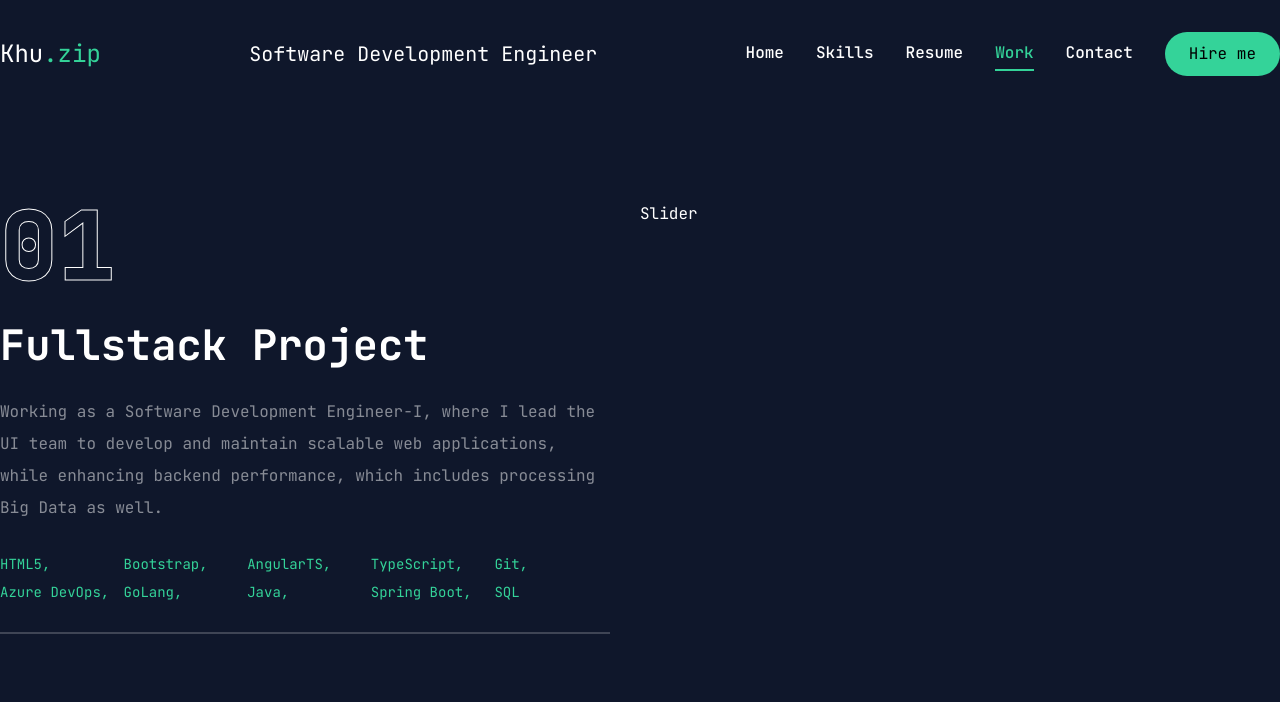
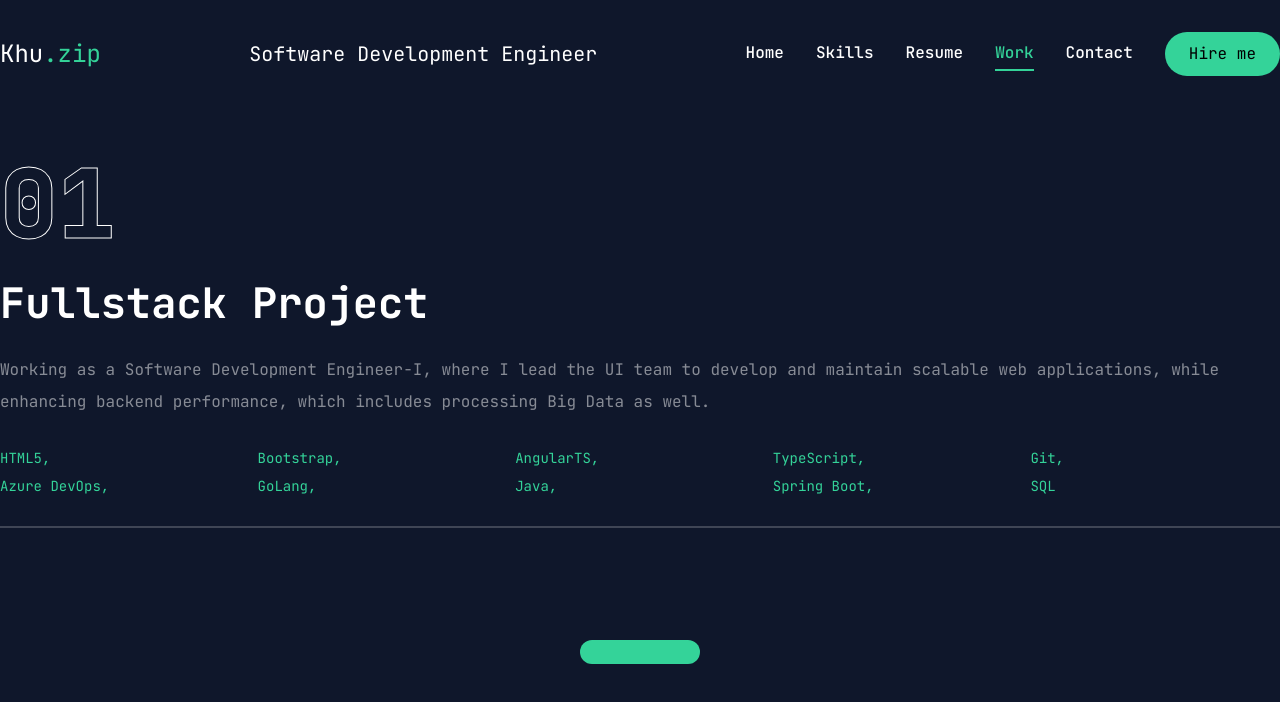
Before and after one commit to CyberKP03/e-portfolio, a Next.js app: page /work in a window 1280 px wide. Shown: the top 702 px of the page. Built offline with nearby package versions, Linux system fonts and the light colour scheme.

Commit message:
Refactor code structure for improved readability and maintainability

```diff
--- a/app/work/page.jsx
+++ b/app/work/page.jsx
@@ -20,6 +20,15 @@ import Image from "next/image";
 
 const Work = () => {
   const [project, setProjects] = useState(projects[0]);
+
+  const handleProjectChange = (swiper) => {
+    //get current slide's index
+    console.log(swiper);
+    const currentIndex = swiper.activeIndex;
+    //set project to the current slide's index
+    console.log(currentIndex);
+    setProjects(projects[currentIndex]);
+  }
   return (
     <motion.section
       initial={{ opacity: 0 }}
@@ -31,7 +40,7 @@ const Work = () => {
     >
       <div className="container mx-auto">
         <div className="flex flex-col xl:flex-row xl:gap-[30px] h-[50%]">
-          <div className="w-full xl:w-[50%] xl:h-[460px] flex flex-col xl:justify-between order-2 xl:order-none">
+          <div className="w-full xl:h-[460px] flex flex-col xl:justify-between order-2 xl:order-none">
             <div className="flex flex-col gap-[30px]">
               {/* outline num */}
               <div className="text-8xl leading-none font-extrabold text-transparent text-outline">
@@ -59,13 +68,23 @@ const Work = () => {
               {/* button */}
             </div>
           </div>
-          <div className="w-full xl:w-[50%]">
-            <Swiper>
-              {projects.map((item, index) => {
-                return <SwiperSlide key={index}>Slider</SwiperSlide>;
-              })}
-            </Swiper>
-          </div>
+        </div>
+        <div className="flex justify-center items-center xl:h-[120px] h-[80px]">
+          <Swiper
+            spaceBetween={30}
+            slidesPerView={1}
+            className="mb-12 w-[120px] h-[24px]" // fixed width and height
+            onSlideChange={handleProjectChange}
+          >
+            {projects.map((item, index) => (
+              <SwiperSlide
+                key={index}
+                className="flex justify-center items-center w-full h-full"
+              >
+                <div className="w-[120px] h-[24px] flex justify-center items-center bg-accent rounded-full"></div>
+              </SwiperSlide>
+            ))}
+          </Swiper>
         </div>
       </div>
     </motion.section>
--- a/config/configurations.js
+++ b/config/configurations.js
@@ -379,7 +379,7 @@ export const projects = [
   },
   {
     num: "02",
-    category: "frontend",
+    category: "frontend / game development",
     title: "Aegon Studio | Official Website",
     description: `Was one of the founding partners, responsible for making the first official version of the website, while planning, managing, and developing pipeline projects, ensuring timely deliverables and quality standards.`,
     stack: [
@@ -426,7 +426,7 @@ export const projects = [
   },
   {
     num: "04",
-    category: "frontend",
+    category: "frontend / game development",
     title: "Ping Pong | Web Game",
     description: `Developed a simple ping pong game, showcasing my skills in frontend development along with game design.`,
     stack: [
@@ -487,7 +487,7 @@ export const projects = [
         label: "JavaScript",
       },
       {
-        label:"OpenCV",
+        label: "OpenCV",
       },
       {
         label: "TensorFlow.js",
```
Also changed, not shown: 1 other file (tests, documents, lock files or other folders).
